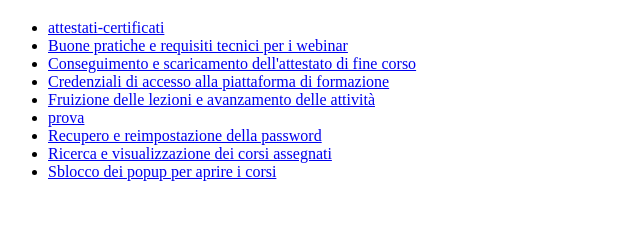
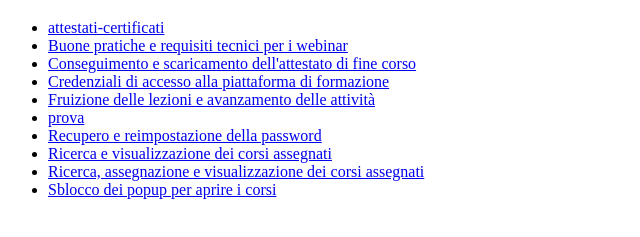
Before and after one commit to regalamiiltuosogno/knowledgebase-chatbot, a plain HTML site: page index.html in a window 1280 px wide. Shown: the part 61-298 px from the top of the page, without its empty margins (0-640 px from the left). Drawn offline with Linux system fonts and the light colour scheme.

Commit message:
Aggiorna indice

```diff
--- a/index.html
+++ b/index.html
@@ -12,6 +12,7 @@
 <li><a href="pages/prova.html">prova</a></li>
 <li><a href="pages/recupero-password.html">Recupero e reimpostazione della password</a></li>
 <li><a href="pages/corsi-assegnati.html">Ricerca e visualizzazione dei corsi assegnati</a></li>
+<li><a href="pages/corsi-assegnati.html">Ricerca, assegnazione e visualizzazione dei corsi assegnati</a></li>
 <li><a href="pages/sblocco-popup.html">Sblocco dei popup per aprire i corsi</a></li>
 </ul>
 </body>
```
